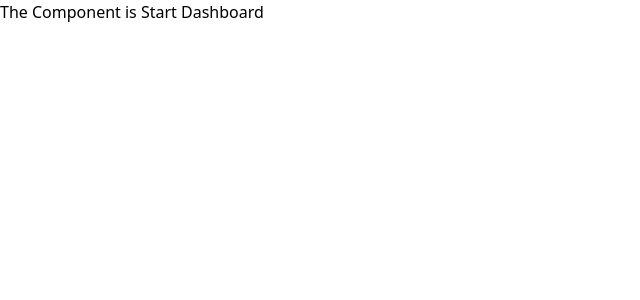
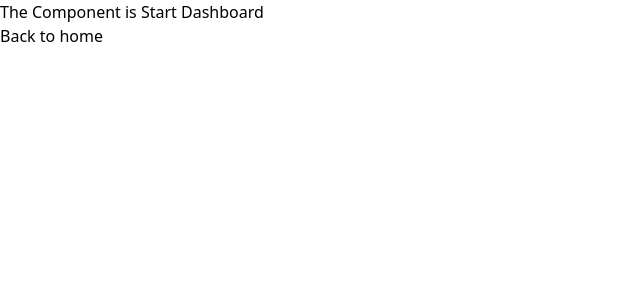
Before and after one commit to developerFarukk/design-role-client, a Next.js app: page /dashboard in a window 1280 px wide. Shown: the top 300 px of the page, without its empty margins (0-640 px from the left). Built offline with nearby package versions, Linux system fonts and the light colour scheme.

Commit message:
update dashboard

```diff
--- a/src/app/(dashboardLayout)/dashboard/page.tsx
+++ b/src/app/(dashboardLayout)/dashboard/page.tsx
@@ -1,3 +1,4 @@
+import Link from "next/link";
 
 
 
@@ -6,6 +7,7 @@
     return (
         <div>
             <div> The Component is Start Dashboard </div>
+            <Link href="/" className="text-blue-400 hover:underline">Back to home</Link>
         </div>
     );
 };
--- a/src/components/shared/Navber.tsx
+++ b/src/components/shared/Navber.tsx
@@ -59,6 +59,7 @@
               { href: "/projects", label: "Projects" },
               { href: "/blog", label: "Blogs" },
               { href: "/contact", label: "contact" },
+              { href: "/dashboard", label: "Dashboard" },
             ].map(({ href, label }) => (
               <li key={href}>
                 <Link
```
